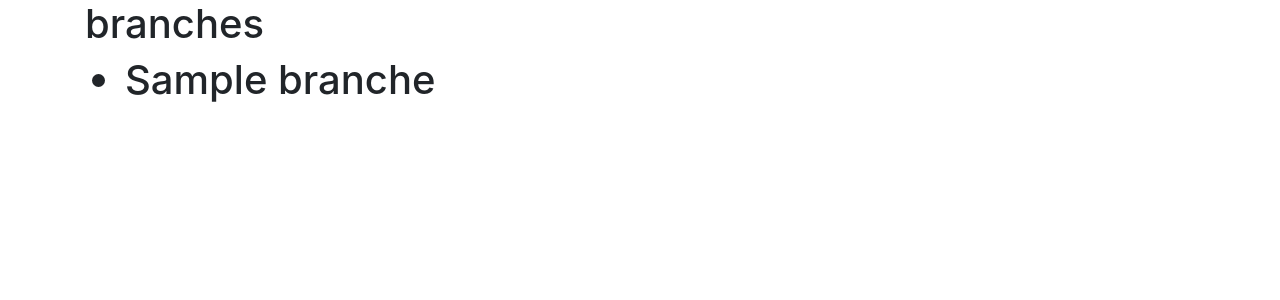
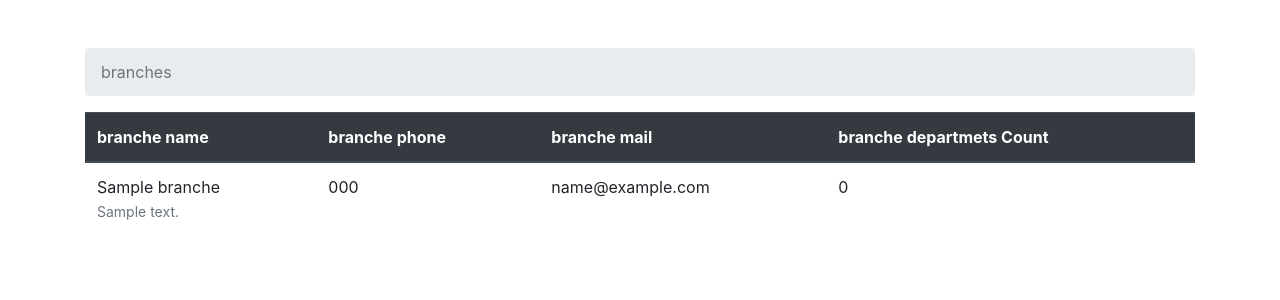
Before and after one commit to mohamedtarek87897toptdt/hr-system, a Django app: page / in a window 1280 px wide. Shown: the top 300 px of the page. Run offline with Django 5.2, Linux system fonts and the light colour scheme; tables that the repository leaves empty hold one stand-in row (values such as "Sample post"); some libraries are stand-ins or nearby versions.

Commit message:
first commit

```diff
--- a/template/branches.html
+++ b/template/branches.html
@@ -8,13 +8,30 @@
     <script src="{%static 'bootstrap/bootstrap.bundle.min.js'%}"></script>
 </head>
 <body>
-    <div class="container">
-    <h1>branches<h1>
-        <ul>
+    <div class="container mt-5">
+     <nav aria-label="breadcrumb">
+         <ol class="breadcrumb">
+            <li class="breadcrumb-item active" aria-current="page">branches</li>
+         </ol>
+     </nav>
+        <table class="table table-hover">
+            <thead class="thead-dark">
+                <th>branche name</th>
+                <th>branche phone</th>
+                <th>branche mail</th>
+                <th>branche departmets Count</th>
+            </thead>
+            <tbody>
         {% for branche in branches %}
-        <li>{{ branche.name }}</li>
+             <tr>
+                <td>{{branche.name}}<br/><small class="text-muted">{{branche.address}}</small></td>
+                <td>{%if branche.phone%}{{branche.phone}}{%endif%}</td>
+                <td>{%if branche.email%}{{branche.email}}{%endif%}</td>
+                <td>0</td>
+             </tr>
         {% endfor %}
-        </ul>
+            </tbody>
+        </table>
     </div>
 </body>
 </html>
```
